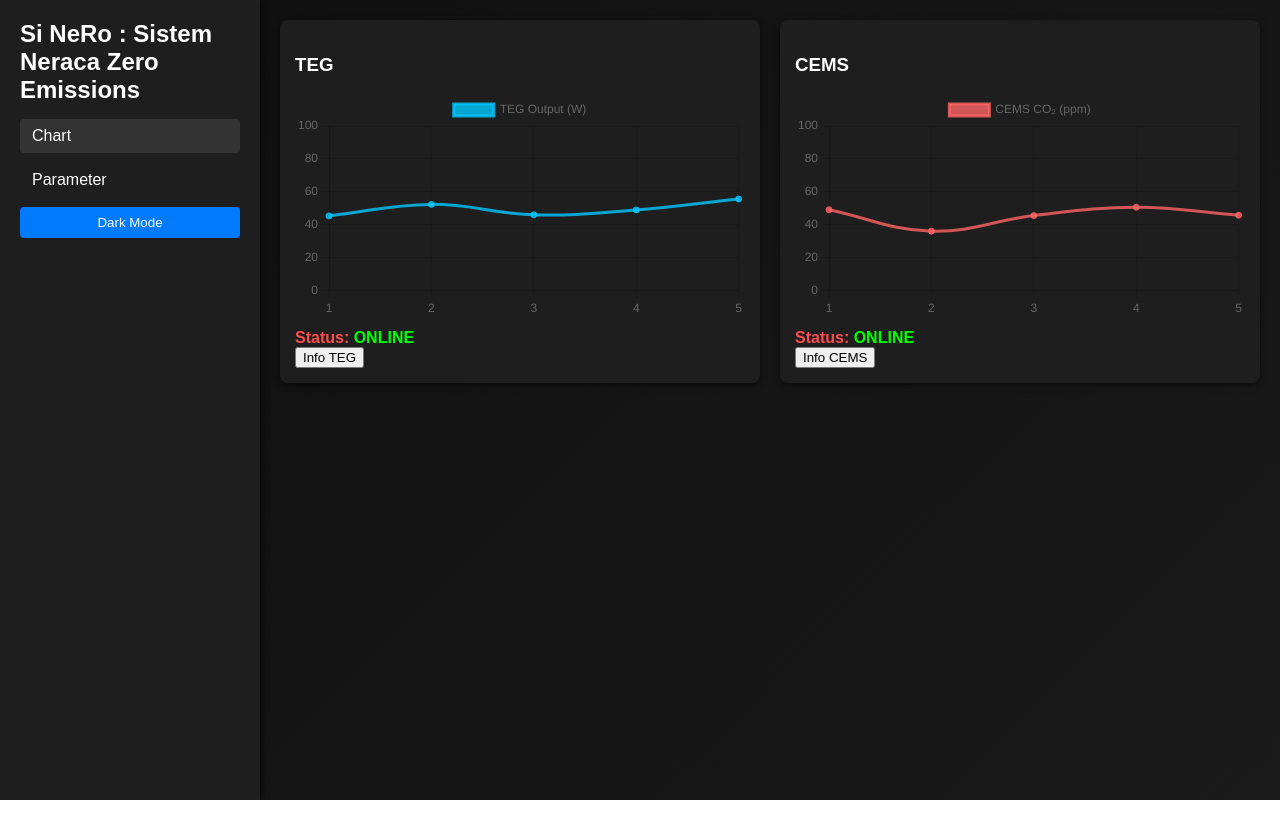
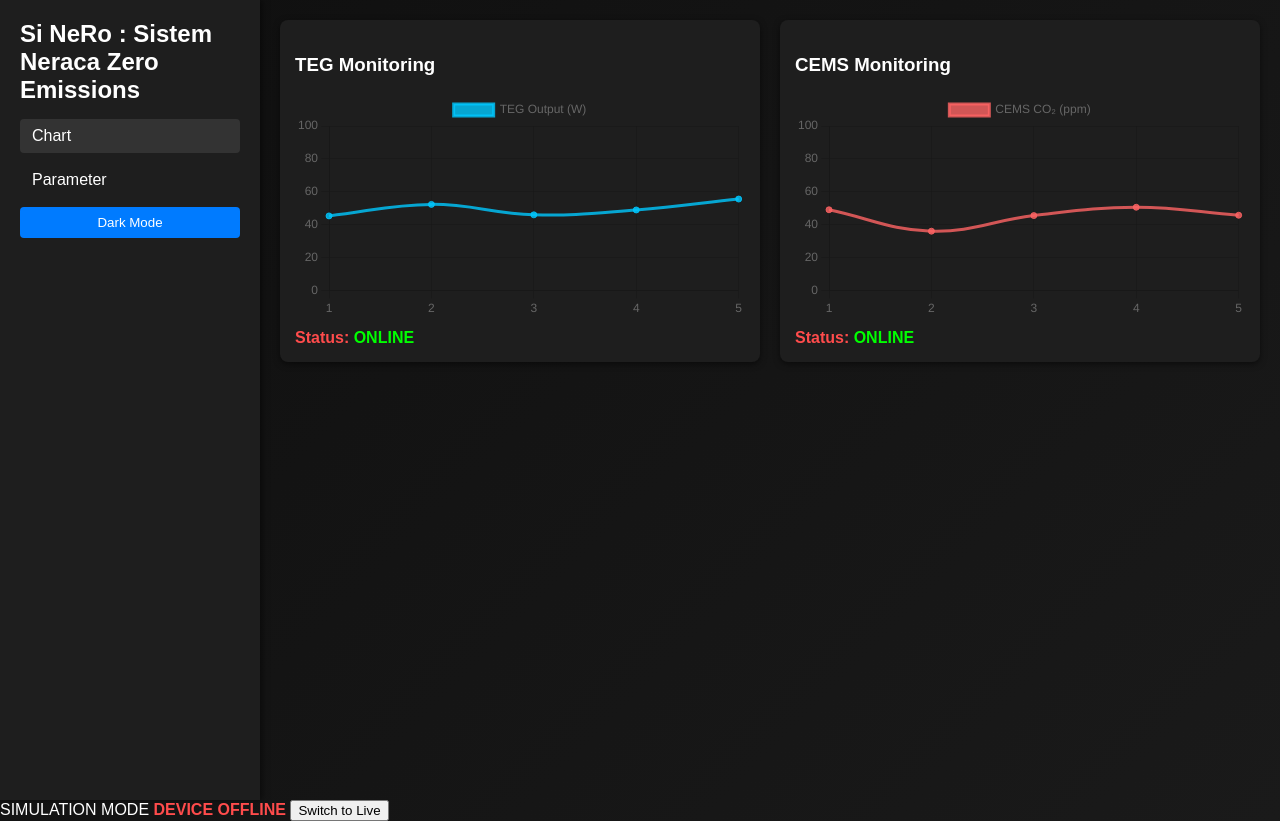
Before and after one commit to Dikaaa777/sinero, a plain HTML site: page index.html in a window 1280 px wide. Before the commit the page ends 800 px from the top, so only its background shows below. Drawn offline with nearby package versions, Linux system fonts and the light colour scheme.

Commit message:
index.html

```diff
--- a/index.html
+++ b/index.html
@@ -7,6 +7,7 @@
 <link rel="stylesheet" href="style.css">
 </head>
 <body>
+
 <div class="dashboard-container">
 
   <!-- Sidebar -->
@@ -19,31 +20,31 @@
     </nav>
   </aside>
 
-  <!-- Main Content -->
+  <!-- Main -->
   <main class="main-content">
     <div class="tool-container">
+
       <div class="chart-card">
-        <h3>TEG</h3>
+        <h3>TEG Monitoring</h3>
         <canvas id="tegChart"></canvas>
         <div class="status offline" id="tegStatus">Status: OFFLINE</div>
-        <button onclick="showPopup('Alat TEG belum menyala / data belum masuk')">Info TEG</button>
       </div>
+
       <div class="chart-card">
-        <h3>CEMS</h3>
+        <h3>CEMS Monitoring</h3>
         <canvas id="cemsChart"></canvas>
         <div class="status offline" id="cemsStatus">Status: OFFLINE</div>
-        <button onclick="showPopup('Alat CEMS belum menyala / data belum masuk')">Info CEMS</button>
       </div>
+
     </div>
   </main>
-
 </div>
 
-<!-- Pop-up -->
-<div class="overlay" id="overlay"></div>
-<div class="popup" id="popup">
-  <div id="popupText"></div>
-  <button onclick="closePopup()">Close</button>
+<!-- System Indicator -->
+<div class="system-indicator">
+  <span id="modeText">SIMULATION MODE</span>
+  <span id="deviceStatus" class="status offline">DEVICE OFFLINE</span>
+  <button id="modeSwitchBtn">Switch to Live</button>
 </div>
 
 <script src="https://cdn.jsdelivr.net/npm/chart.js"></script>
```
